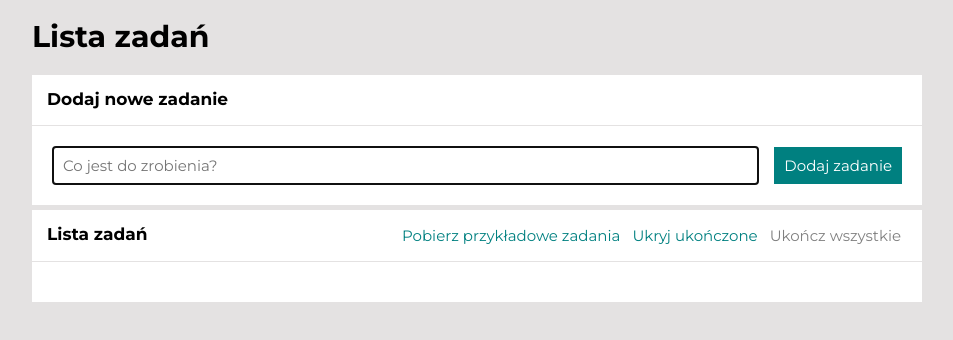
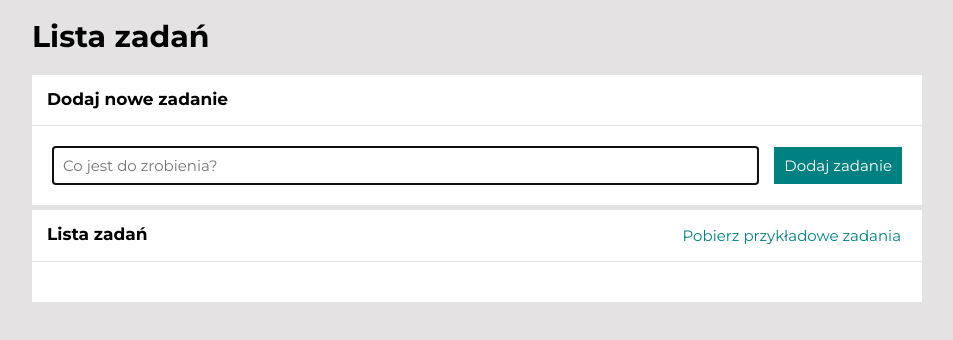
Before and after one commit to WojciechBylica/todo-list-react, a React (Create React App) app: page / in a window 1280 px wide. Shown: the top 340 px of the page, without its empty margins (163-1116 px from the left). Built offline with nearby package versions, Linux system fonts and the light colour scheme.

Commit message:
cleaning code

```diff
--- a/src/features/tasks/Buttons/index.js
+++ b/src/features/tasks/Buttons/index.js
@@ -4,7 +4,6 @@ import {
     selectHideDone,
     selectIsEveryTaskDone,
     selectAreTasksEmpty,
-    // selectTasks,
     toggleHideDone,
     setAllDone,
     fetchExampleTasks
@@ -16,14 +15,13 @@ const Buttons = () => {
     const isEveryTaskDone = useSelector(selectIsEveryTaskDone);
     const hideDone = useSelector(selectHideDone);
     const isAnyTaskDone = useSelector(selectIsAnyTaskDone);
-    // const { tasks, hideDone } = useSelector(selectTasks);
     const dispatch = useDispatch()
     return (
         <ButtonsDiv>
             <ButtonAdditional onClick={() => dispatch(fetchExampleTasks())}>
                 Pobierz przykładowe zadania
             </ButtonAdditional>
-            {!areTasksEmpty && (
+            {areTasksEmpty && (
                 <>
                     <ButtonAdditional onClick={() => dispatch(toggleHideDone())}
                         disabled={!isEveryTaskDone}
--- a/src/features/tasks/tasksSlice.js
+++ b/src/features/tasks/tasksSlice.js
@@ -47,7 +47,7 @@ export const {
 export const selectTasksState = state => state.tasks;
 export const selectTasks = state => selectTasksState(state).tasks;
 export const selectHideDone = state => selectTasksState(state).hideDone;
-export const selectAreTasksEmpty = state => selectTasks(state).length;
+export const selectAreTasksEmpty = state => selectTasks(state).length>0;
 export const selectIsEveryTaskDone = state => selectTasks(state).every(({ done }) => done);
 export const selectIsAnyTaskDone = state => selectTasks(state).some(({ done }) => done);
 export default tasksSlice.reducer;
```
